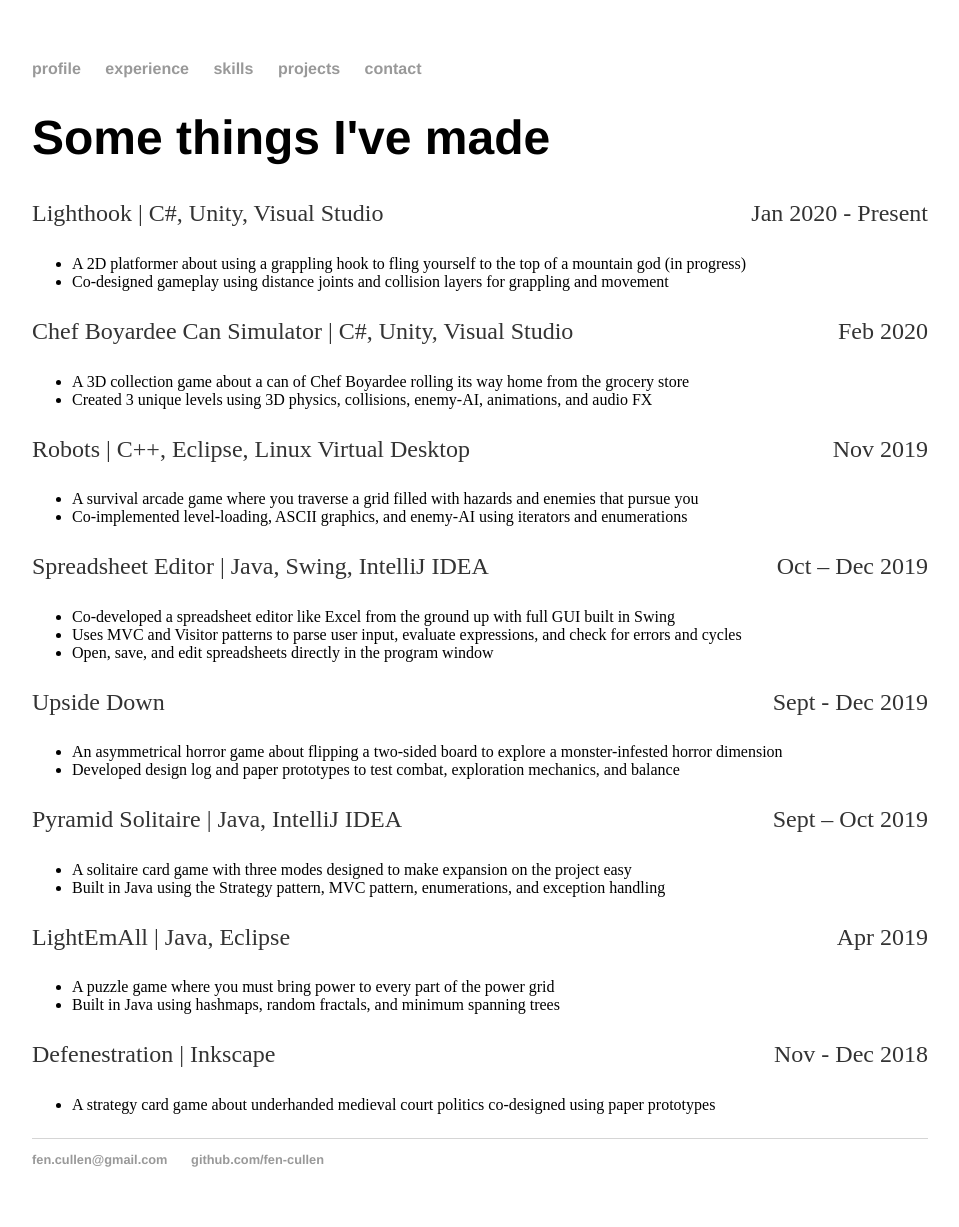
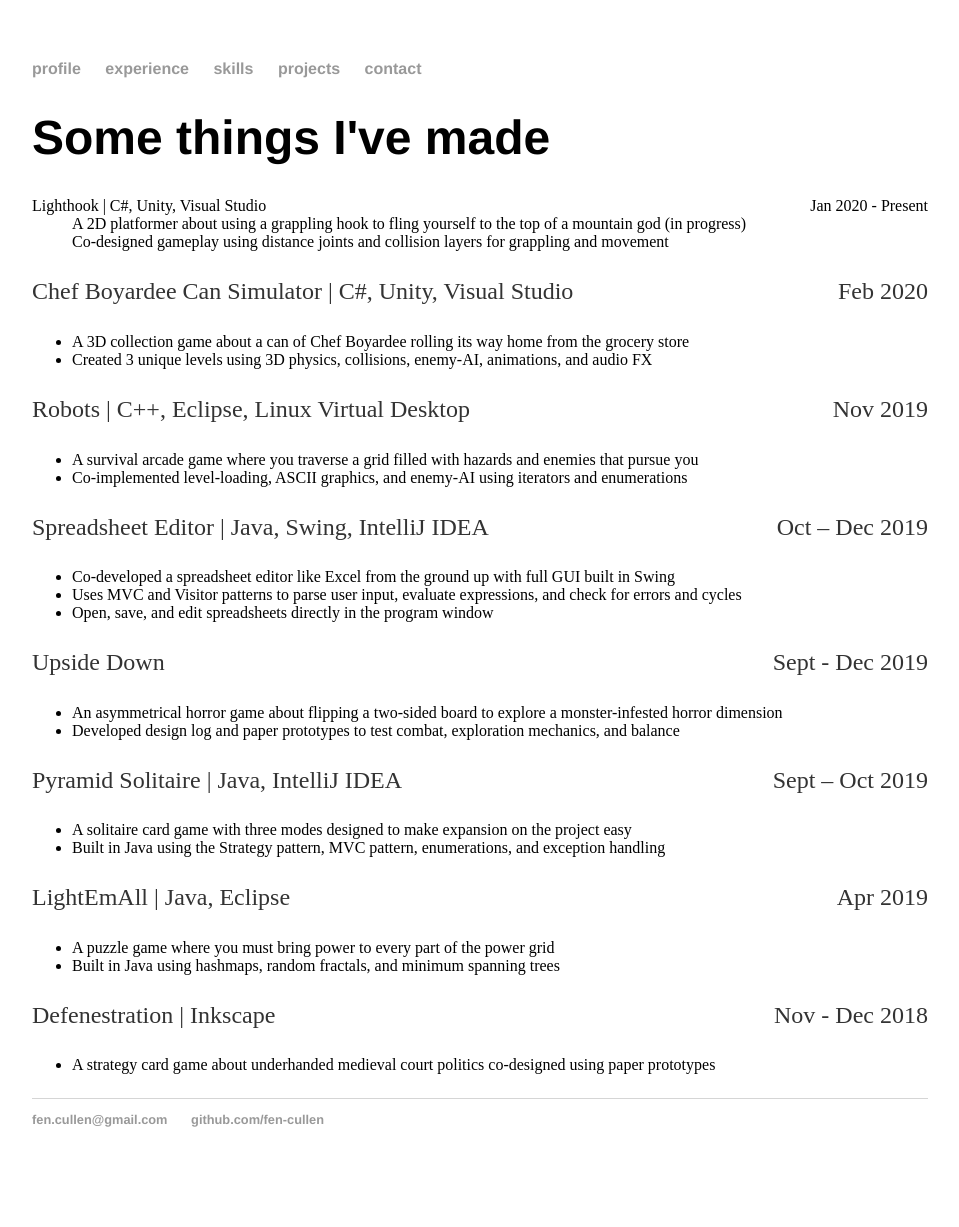
Before and after one commit to fen-cullen/fen-cullen.github.io, a Jekyll site: the page built from projects/index.html, in a window 1280 px wide. Shown: the whole page, without its empty margins (160-1119 px from the left). Built offline with Jekyll 4.4.1, drawn with Linux system fonts in a browser that asks for light colours; after the commit the page ends 1187 px from its top, so only the background shows below that.

Commit message:
Update index.html
Changed unordered list to description list

```diff
--- a/projects/index.html
+++ b/projects/index.html
@@ -6,16 +6,15 @@ title: Projects
   <h1>
     Some things I've made
   </h1>
-  <p style="text-align:left;">
+  <dl class="blurb">
+    <dt style="text-align:left;">
     Lighthook | C#, Unity, Visual Studio
     <span style="float:right;">
       Jan 2020 - Present
     </span>
-  <ul>
-    <li> A 2D platformer about using a grappling hook to fling yourself to the top of a mountain god (in progress) </li>
-    <li> Co-designed gameplay using distance joints and collision layers for grappling and movement </li>
-  </ul>
-  </p>
+    <dd> A 2D platformer about using a grappling hook to fling yourself to the top of a mountain god (in progress) </dd>
+    <dd> Co-designed gameplay using distance joints and collision layers for grappling and movement </dd>
+  </dl>
 
   <p style="text-align:left;">
     Chef Boyardee Can Simulator | C#, Unity, Visual Studio
```
